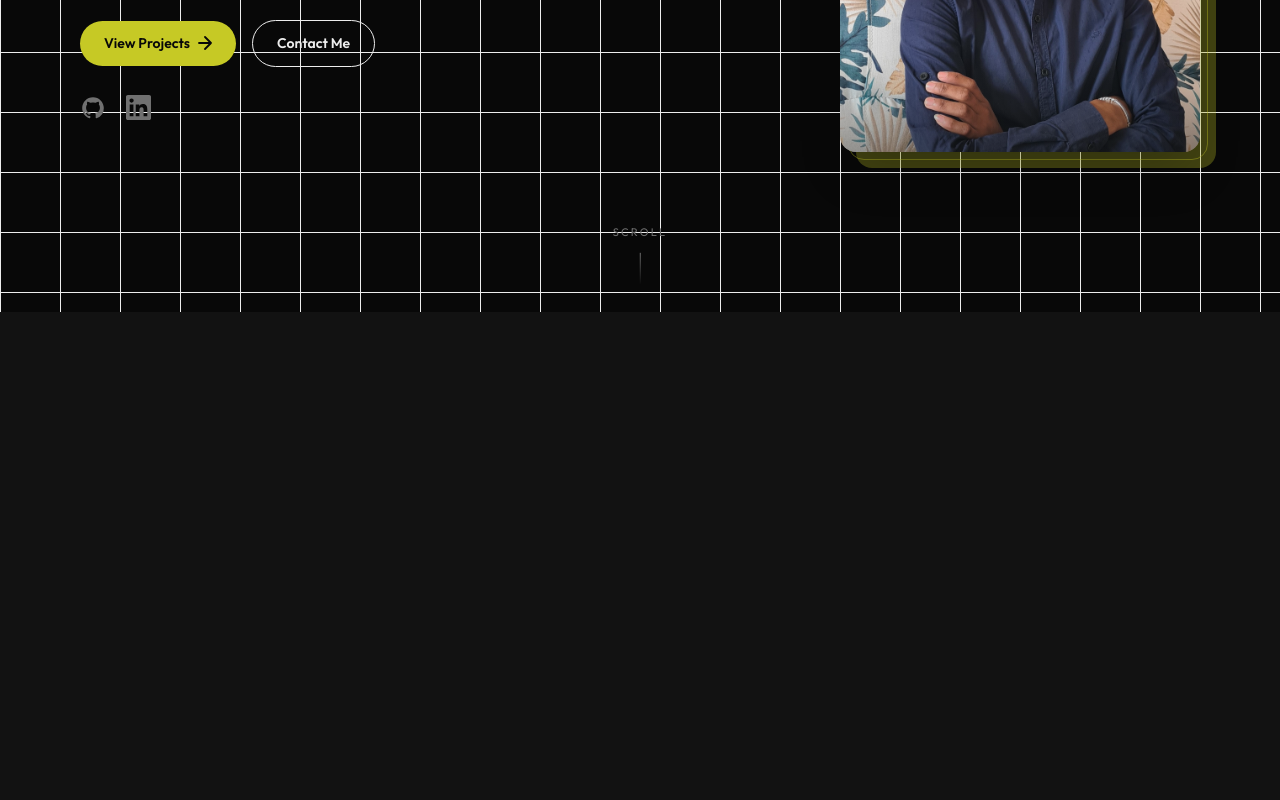
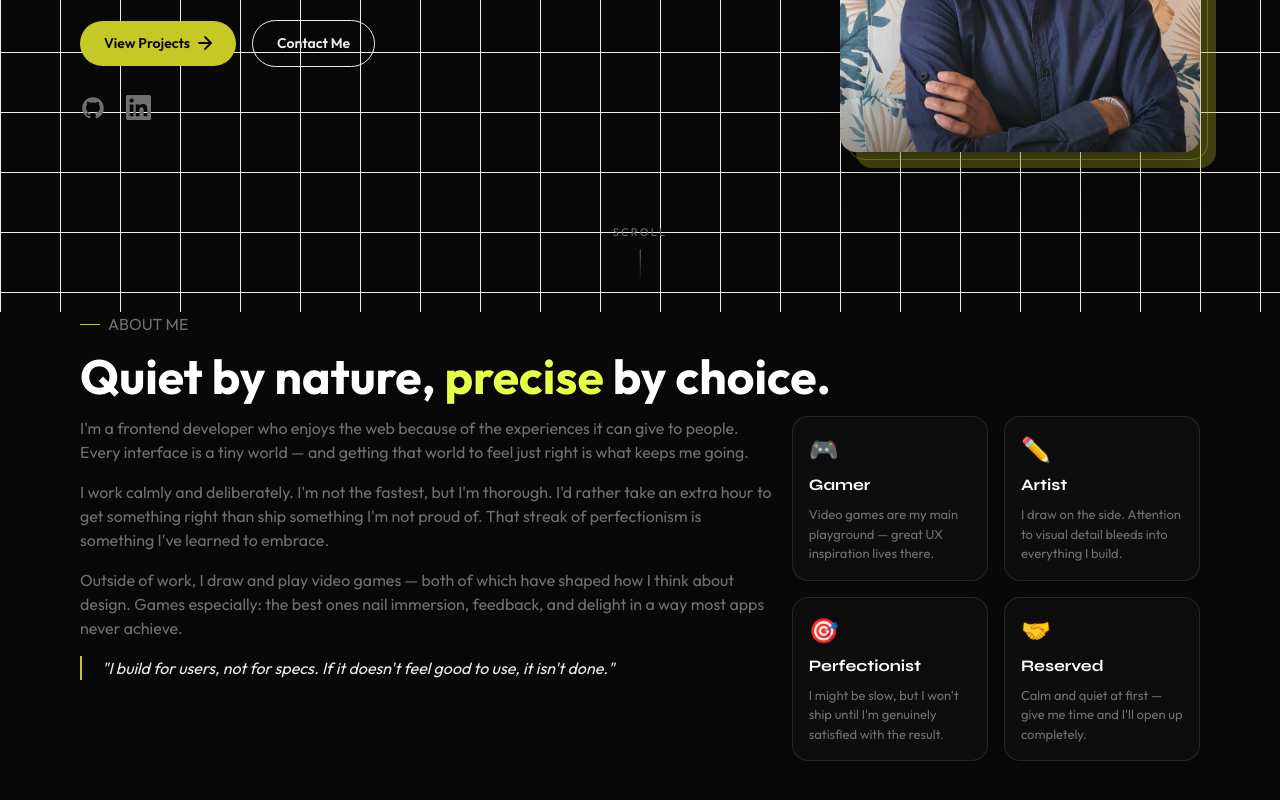
Before and after one commit to RyanIaro/Portfolio, a Next.js app: page / in a window 1280 px wide. Shown: the part 488-1288 px from the top of the page. Before the commit the page ends 800 px from the top, so only its background shows below. Built offline with nearby package versions, Linux system fonts and the light colour scheme.

Commit message:
feat: about section

```diff
--- a/app/globals.css
+++ b/app/globals.css
@@ -20,7 +20,7 @@
 .light {
   --color-background: #F5F4EF;
   --color-foreground: #111111;
-  --color-accent: #FBFF22;
+  --color-muted: #4D4D4D;
 }
 
 .nav-link {
--- a/app/page.tsx
+++ b/app/page.tsx
@@ -1,10 +1,12 @@
 import Image from "next/image";
 import Hero from "./sections/hero";
+import About from "./sections/about";
 
 export default function Home() {
   return (
     <div>
       <Hero />
+      <About />
     </div>
   );
 }
--- /dev/null
+++ b/app/sections/about.tsx
@@ -0,0 +1,79 @@
+"use client";
+
+import { motion } from "motion/react";
+
+export default function About() {
+  return (
+    <section
+    id="about"
+    className="relative min-h-screen flex flex-col bg-background px-6 md:px-12 lg:px-20 gap-4 font-outfit"
+    >
+      <div className="flex items-center gap-2">
+        <span className="bg-accent w-5 h-px"/>
+        <h2 className="uppercase text-muted">About me</h2>
+      </div>
+      <h2 className="text-2xl md:text-5xl font-bold font-outfit">
+        Quiet by nature,{" "}
+        <span style={{ color: "#E8FF47" }}>precise</span>{" "}
+        by choice.
+      </h2>
+
+      <div className="flex flex-col lg:flex-row justify-center gap-4">
+        {/* LEFT: Text */}
+        <div className="flex flex-col gap-4 text-muted">
+          <p>
+            I'm a frontend developer who enjoys the web because of the experiences it can give to people.
+            Every interface is a tiny world — and getting that world to feel just right is what keeps me going.
+          </p>
+          <p>
+            I work calmly and deliberately. I'm not the fastest, but I'm thorough.
+            I'd rather take an extra hour to get something right than ship something I'm not proud of.
+            That streak of perfectionism is something I've learned to embrace.
+          </p>
+          <p>
+            Outside of work, I draw and play video games — both of which have shaped how I think about design.
+            Games especially: the best ones nail immersion, feedback, and delight in a way most apps never achieve.
+          </p>
+          <p className="text-foreground border-l-2 italic border-accent pl-5">
+            "I build for users, not for specs. If it doesn't feel good to use, it isn't done."
+          </p>
+        </div>
+
+        {/* RIGHT: Traits */}
+        <div className="grid grid-cols-2 gap-4">
+          {[
+            {
+              emoji: "🎮",
+              trait: "Gamer",
+              text: "Video games are my main playground — great UX inspiration lives there.",
+            },
+            {
+              emoji: "✏️",
+              trait: "Artist",
+              text: "I draw on the side. Attention to visual detail bleeds into everything I build.",
+            },
+            {
+              emoji: "🎯",
+              trait: "Perfectionist",
+              text: "I might be slow, but I won't ship until I'm genuinely satisfied with the result.",
+            },
+            {
+              emoji: "🤝",
+              trait: "Reserved",
+              text: "Calm and quiet at first — give me time and I'll open up completely.",
+            }
+          ].map(({ emoji, trait, text}) => (
+            <div
+            key={trait}
+            className="group flex flex-col gap-2 items-start p-4 border border-muted/25 rounded-2xl bg-muted/5 hover:border-accent hover:bg-accent/5 transition-colors duration-300"
+            >
+              <h1 className="text-2xl">{emoji}</h1>
+              <h1 className="group-hover:text-accent font-syne font-bold transition-colors duration-300">{trait}</h1>
+              <p className="text-[13px] text-muted">{text}</p>
+            </div>
+          ))}
+        </div>
+      </div>
+    </section>
+  );
+}
```
